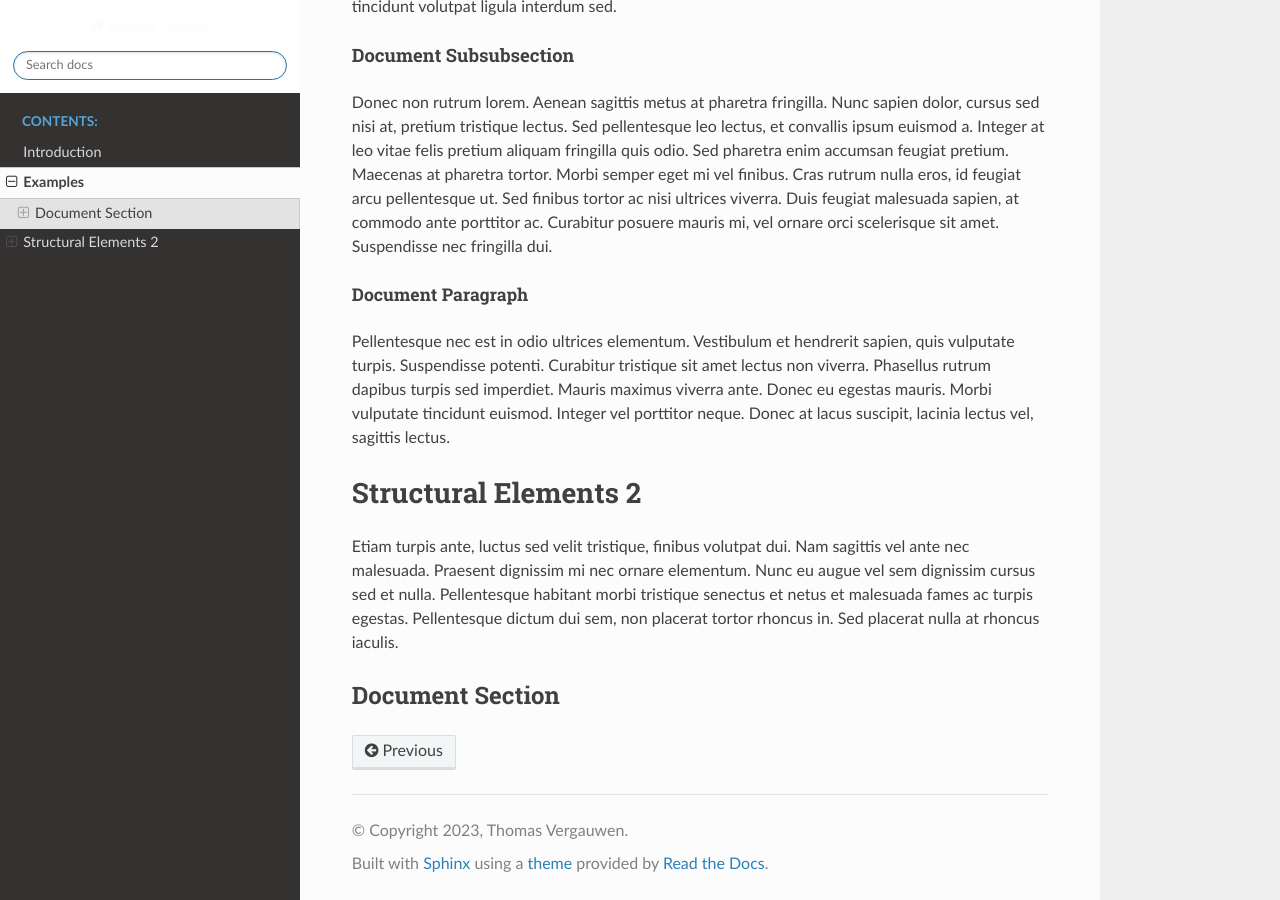
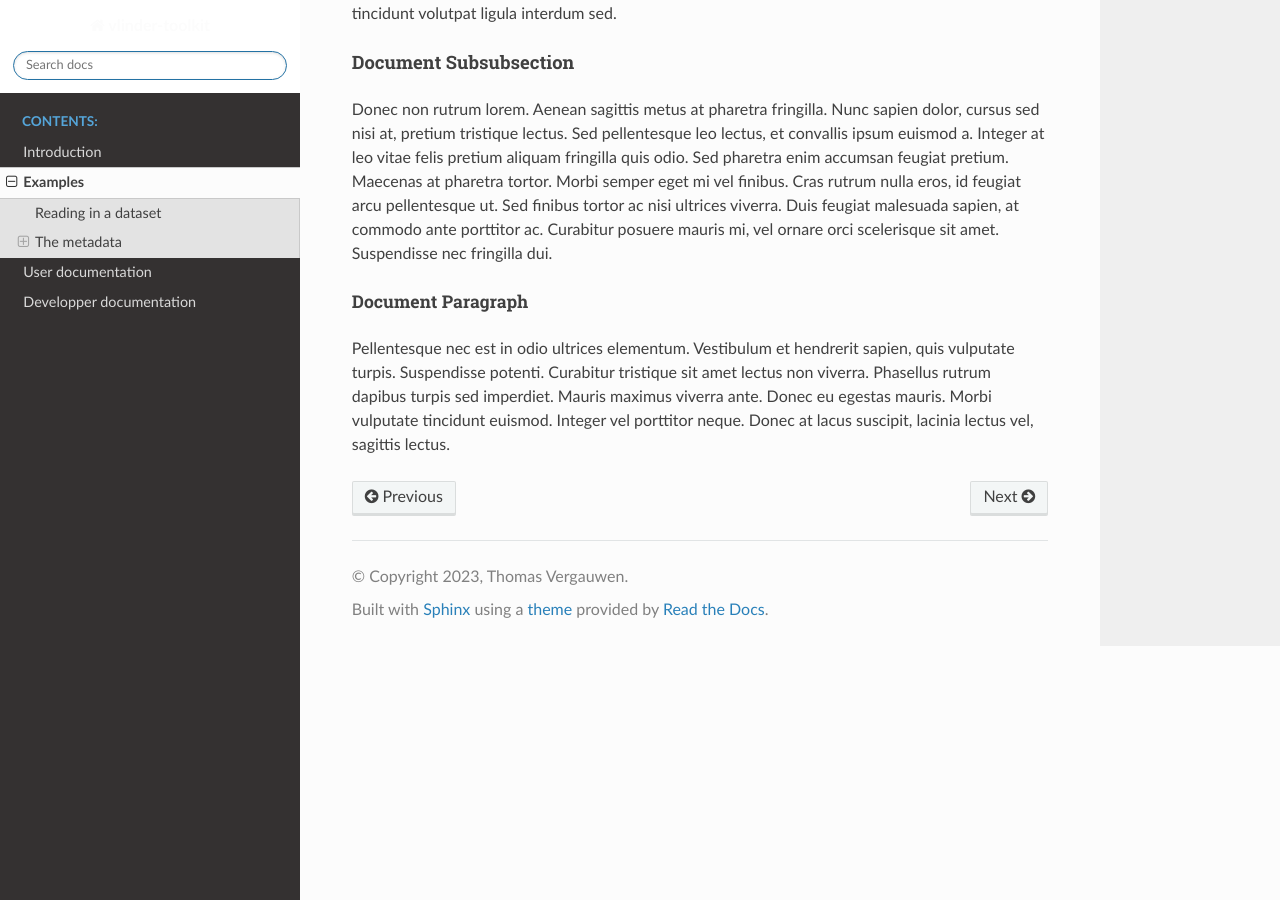
Before and after one commit to vergauwenthomas/MetObs_toolkit, a Sphinx documentation site: the page built from docs/examples.rst, in a window 1280 px wide and 900 px high, scrolled down 1268 px. Built offline with Sphinx 7.4.7 and the Read the Docs theme 2.0.0, drawn with Linux system fonts in a browser that asks for light colours; some of the changed text lies outside the part shown.

Commit message:
fixed documentation!

```diff
--- a/docs/conf.py
+++ b/docs/conf.py
@@ -17,10 +17,10 @@ from pathlib import Path
 
 
 # sys.path.insert(0, os.path.abspath('..'))
-# sys.path.insert(0, os.path.abspath('.'))
-sys.path.insert(0, os.path.abspath('../..'))
+sys.path.insert(0, os.path.join(os.path.abspath('.'), 'vlinder_toolkit'))
+#sys.path.insert(0, os.path.abspath('../..'))
 
-sys.path.append('/home/thoverga/Documents/VLINDER_github/vlinder_toolkit/vlinder_toolkit')
+#sys.path.append('/home/thoverga/Documents/VLINDER_github/vlinder_toolkit/vlinder_toolkit')
 
 
 # curdir = os.path.abspath('.')
--- a/docs/examples.rst
+++ b/docs/examples.rst
@@ -15,15 +15,17 @@ Suspendisse quis volutpat ipsum. Sed lobortis scelerisque tristique. Aenean cond
 quis accumsan ipsum laoreet ut. Integer porttitor maximus suscipit. Mauris in posuere sapien.
 Aliquam accumsan feugiat ligula, nec fringilla libero commodo sed. Proin et erat pharetra.
 
----------
+
+Reading in a dataset
+====================
 
 Etiam turpis ante, luctus sed velit tristique, finibus volutpat dui. Nam sagittis vel ante nec malesuada.
 Praesent dignissim mi nec ornare elementum. Nunc eu augue vel sem dignissim cursus sed et nulla.
 Pellentesque habitant morbi tristique senectus et netus et malesuada fames ac turpis egestas.
 Pellentesque dictum dui sem, non placerat tortor rhoncus in. Sed placerat nulla at rhoncus iaculis.
 
-Document Section
-================
+The metadata
+=============
 
 Lorem ipsum dolor sit amet, consectetur adipiscing elit. Sed condimentum nulla vel neque venenatis,
 nec placerat lorem placerat. Cras purus eros, gravida vitae tincidunt id, vehicula nec nulla.
@@ -61,15 +63,3 @@ Pellentesque nec est in odio ultrices elementum. Vestibulum et hendrerit sapien,
 Suspendisse potenti. Curabitur tristique sit amet lectus non viverra. Phasellus rutrum dapibus turpis sed imperdiet.
 Mauris maximus viverra ante. Donec eu egestas mauris. Morbi vulputate tincidunt euismod. Integer vel porttitor neque.
 Donec at lacus suscipit, lacinia lectus vel, sagittis lectus.
-
-*********************
-Structural Elements 2
-*********************
-
-Etiam turpis ante, luctus sed velit tristique, finibus volutpat dui. Nam sagittis vel ante nec malesuada.
-Praesent dignissim mi nec ornare elementum. Nunc eu augue vel sem dignissim cursus sed et nulla.
-Pellentesque habitant morbi tristique senectus et netus et malesuada fames ac turpis egestas.
-Pellentesque dictum dui sem, non placerat tortor rhoncus in. Sed placerat nulla at rhoncus iaculis.
-
-Document Section
-================
--- a/docs/index.rst
+++ b/docs/index.rst
@@ -12,8 +12,8 @@ Welcome to vlinder-toolkit's documentation!
 
    intro
    examples
-
-
+   usrdocumentation
+   devdocumentation
 
 
 
--- a/docs/intro.rst
+++ b/docs/intro.rst
@@ -19,8 +19,8 @@ Praesent dignissim mi nec ornare elementum. Nunc eu augue vel sem dignissim curs
 Pellentesque habitant morbi tristique senectus et netus et malesuada fames ac turpis egestas.
 Pellentesque dictum dui sem, non placerat tortor rhoncus in. Sed placerat nulla at rhoncus iaculis.
 
-Document Section
-================
+How to use this toolkit
+=======================
 
 Lorem ipsum dolor sit amet, consectetur adipiscing elit. Sed condimentum nulla vel neque venenatis,
 nec placerat lorem placerat. Cras purus eros, gravida vitae tincidunt id, vehicula nec nulla.
```
Also changed, not shown: docs/devdocumentation.rst (+14 -14 lines), 1 other file.
